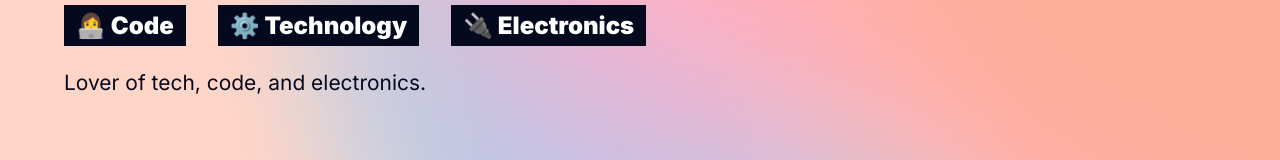
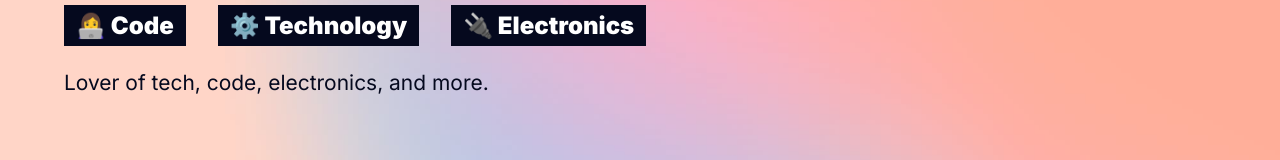
Before and after one commit to silvio2402/silviobraendle.ch, an Astro site: page / in a window 1280 px wide. Shown: the part 343-503 px from the top of the page. Built offline with nearby package versions, Linux system fonts and the light colour scheme; Astro itself is replaced by a stand-in of ours.

Commit message:
Minor text change

```diff
--- a/src/pages/index.astro
+++ b/src/pages/index.astro
@@ -226,7 +226,7 @@ const latestPost = posts[0]
             >
           </span>
         </div>
-        <p class="desc">Lover of tech, code, and electronics.</p>
+        <p class="desc">Lover of tech, code, electronics, and more.</p>
       </div>
     </header>
     <main class="wrapper mt4 mb4">
```
